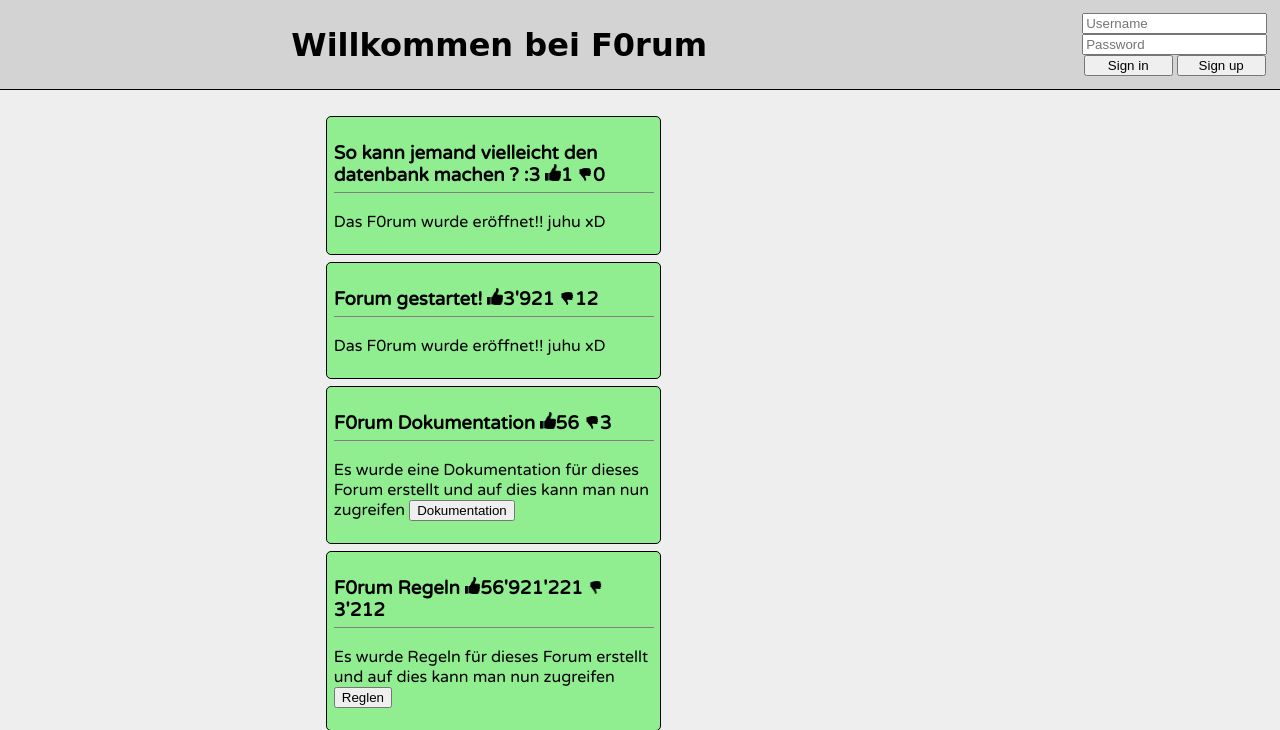
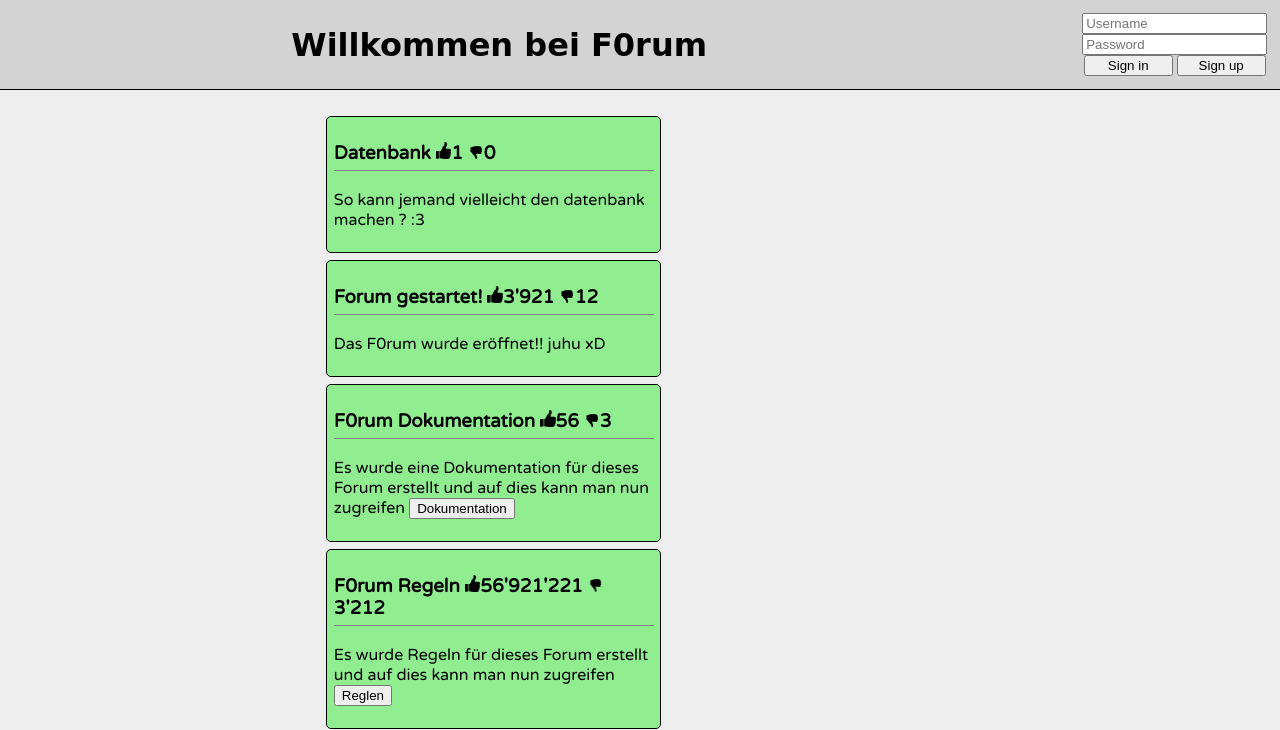
Before and after one commit to GyselAnimatioon/ProjektForumModul133, a PHP site: page / in a window 1280 px wide. Shown: the top 730 px of the page. Run offline with PHP 8.4, Linux system fonts and the light colour scheme; some web fonts are replaced.

Commit message:
neuen kommentar nur zum testen

```diff
--- a/index.php
+++ b/index.php
@@ -34,14 +34,14 @@
                   <div class="body_box">
                 <h3 class="box_title">
                     <div class="daumen">
-                        So kann jemand vielleicht den datenbank machen ? :3
+                        Datenbank
                         <img src="img/daumen_hoch.png">1
                         <img src="img/daumen_runter.png">0
                     </div>
                     <div class="clear"></div>
                 </h3>
                 <p class="box_text">
-                    Das F0rum wurde eröffnet!! juhu xD
+                    So kann jemand vielleicht den datenbank machen ? :3
                 </p>
             </div>
             <div class="body_box">
```
